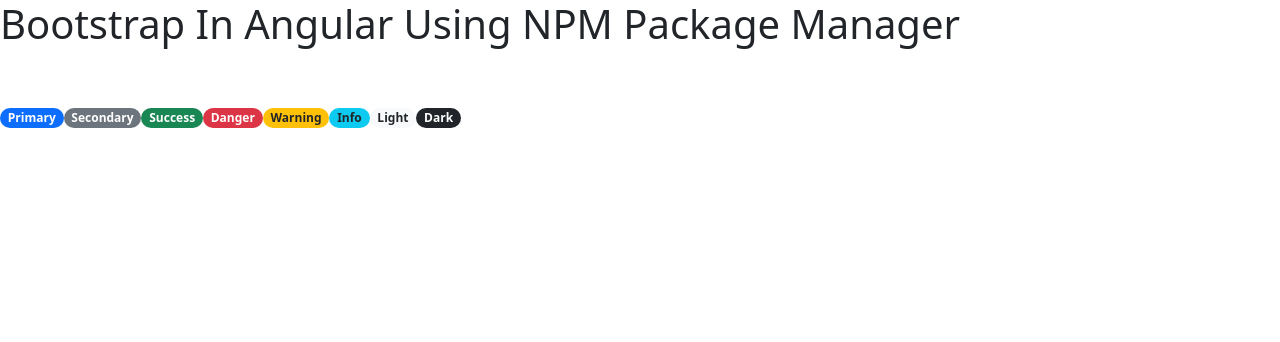
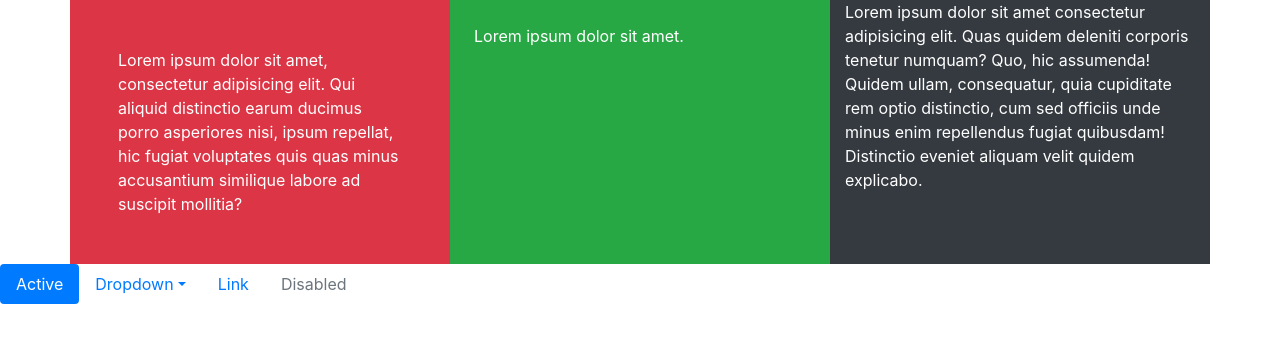
Before and after one commit to habibdevsy/shopping, an Angular app: page / in a window 1280 px wide. Shown: the top 342 px of the page. Built offline with nearby package versions, Linux system fonts and the light colour scheme.

Commit message:
add bootstrap 4

```diff
--- a/angular.json
+++ b/angular.json
@@ -24,9 +24,13 @@
               "src/assets"
             ],
             "styles": [
-              "src/styles.css"
+              "src/styles.css",
+              "node_modules/bootstrap/dist/css/bootstrap.min.css"
             ],
-            "scripts": []
+            "scripts": [
+              "node_modules/jquery/dist/jquery.min.js",
+              "node_modules/bootstrap/dist/js/bootstrap.min.js"
+            ]
           },
           "configurations": {
             "production": {
--- a/package.json
+++ b/package.json
@@ -20,7 +20,8 @@
     "@angular/platform-browser": "~11.2.0",
     "@angular/platform-browser-dynamic": "~11.2.0",
     "@angular/router": "~11.2.0",
-    "bootstrap": "^5.1.3",
+    "bootstrap": "^4.6.1",
+    "jquery": "^3.6.0",
     "rxjs": "~6.6.0",
     "tslib": "^2.0.0",
     "zone.js": "~0.11.3"
--- a/src/app/app.component.html
+++ b/src/app/app.component.html
@@ -1,4 +1,4 @@
-<h1>Bootstrap In Angular Using NPM Package Manager</h1>
+<!-- <h1>Bootstrap In Angular Using NPM Package Manager</h1>
 <br>
 <br>
 <span class="badge rounded-pill bg-primary">Primary</span>
@@ -8,4 +8,32 @@
 <span class="badge rounded-pill bg-warning text-dark">Warning</span>
 <span class="badge rounded-pill bg-info text-dark">Info</span>
 <span class="badge rounded-pill bg-light text-dark">Light</span>
-<span class="badge rounded-pill bg-dark">Dark</span>
+<span class="badge rounded-pill bg-dark">Dark</span> -->
+<div class="container">
+  <div class="row text-white">
+    <div class="col-md-4 bg-danger p-5">Lorem ipsum dolor sit amet, consectetur adipisicing elit. Qui aliquid distinctio earum ducimus porro asperiores nisi, ipsum repellat, hic fugiat voluptates quis quas minus accusantium similique labore ad suscipit mollitia?</div>
+    <div class="col-md-4 bg-success p-4">Lorem ipsum dolor sit amet.</div>
+    <div class="col-md-4 bg-dark">Lorem ipsum dolor sit amet consectetur adipisicing elit. Quas quidem deleniti corporis tenetur numquam? Quo, hic assumenda! Quidem ullam, consequatur, quia cupiditate rem optio distinctio, cum sed officiis unde minus enim repellendus fugiat quibusdam! Distinctio eveniet aliquam velit quidem explicabo.</div>
+  </div>
+</div>
+<ul class="nav nav-pills">
+  <li class="nav-item">
+    <a class="nav-link active" href="#">Active</a>
+  </li>
+  <li class="nav-item dropdown">
+    <a class="nav-link dropdown-toggle" data-toggle="dropdown" href="#" role="button" aria-haspopup="true" aria-expanded="false">Dropdown</a>
+    <div class="dropdown-menu">
+      <a class="dropdown-item" href="#">Action</a>
+      <a class="dropdown-item" href="#">Another action</a>
+      <a class="dropdown-item" href="#">Something else here</a>
+      <div class="dropdown-divider"></div>
+      <a class="dropdown-item" href="#">Separated link</a>
+    </div>
+  </li>
+  <li class="nav-item">
+    <a class="nav-link" href="#">Link</a>
+  </li>
+  <li class="nav-item">
+    <a class="nav-link disabled" href="#">Disabled</a>
+  </li>
+</ul>
--- a/src/index.html
+++ b/src/index.html
@@ -9,5 +9,10 @@
 </head>
 <body>
   <app-root></app-root>
+
+<!-- Bootstrap JS Requirements -->
+<script src="https://cdn.jsdelivr.net/npm/jquery@3.5.1/dist/jquery.slim.min.js" integrity="sha384-DfXdz2htPH0lsSSs5nCTpuj/zy4C+OGpamoFVy38MVBnE+IbbVYUew+OrCXaRkfj" crossorigin="anonymous"></script>
+<script src="https://cdn.jsdelivr.net/npm/bootstrap@4.6.1/dist/js/bootstrap.bundle.min.js" integrity="sha384-fQybjgWLrvvRgtW6bFlB7jaZrFsaBXjsOMm/tB9LTS58ONXgqbR9W8oWht/amnpF" crossorigin="anonymous"></script>
+
 </body>
 </html>
```
Also changed, not shown: 1 other file (tests, documents, lock files or other folders).
